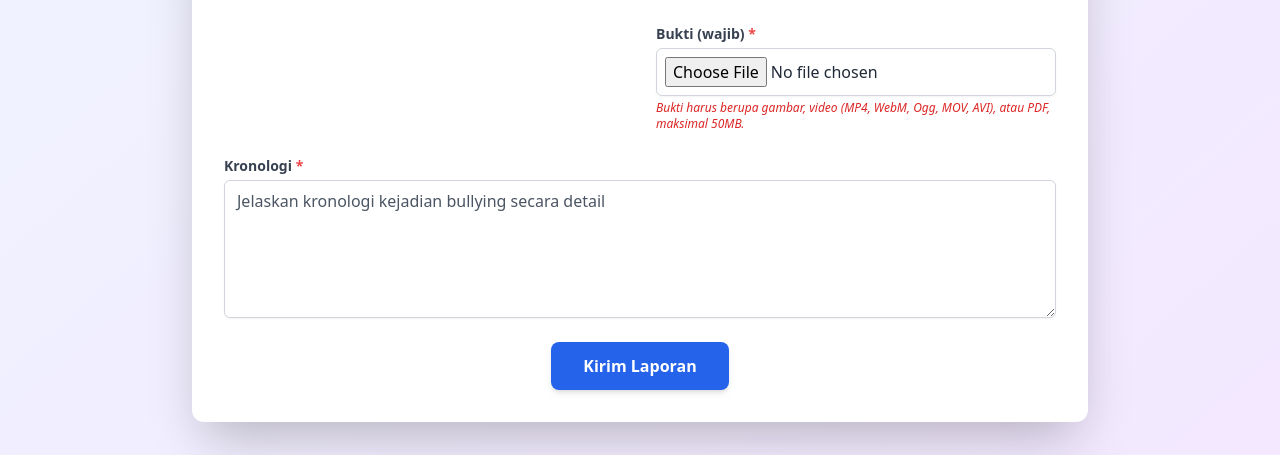
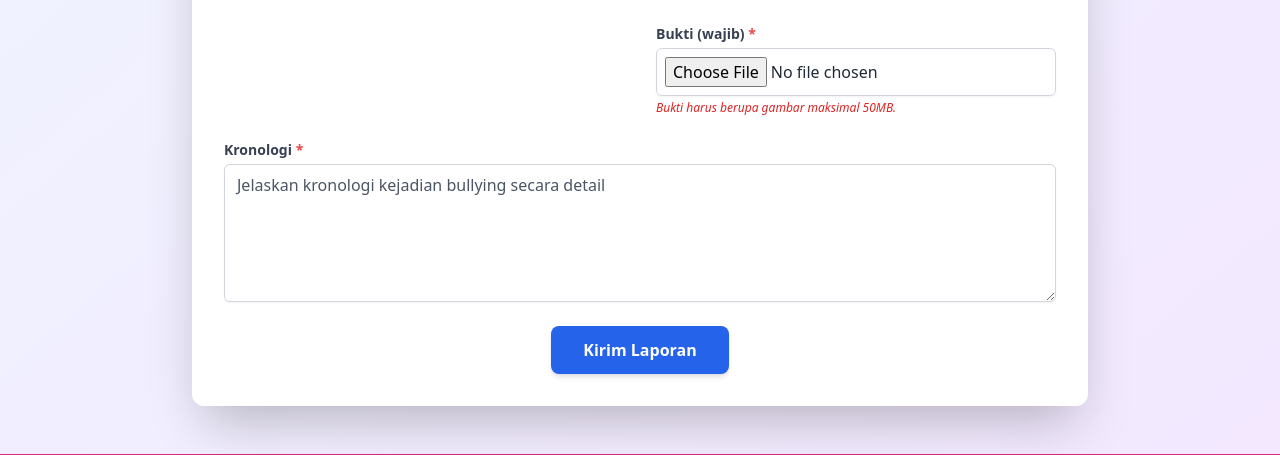
Before and after one commit to Admsrzky/Sistem-Pengaduan-Bullying, a PHP site: page /sipeng/laporan.php in a window 1280 px wide. Shown: the part 738-1193 px from the top of the page. Run offline with PHP 8.4, Linux system fonts and the light colour scheme; a user stored in the database is signed in; data comes from the database, SQL or seed files in the repository; some libraries are stand-ins or nearby versions.

Commit message:
update laporan

```diff
--- a/laporan.php
+++ b/laporan.php
@@ -330,8 +330,7 @@ if ($_SERVER['REQUEST_METHOD'] === 'POST') {
                             class="text-red-500">*</span></label>
                     <input type="file" id="bukti" name="bukti" accept="image/*,video/*,application/pdf" required
                         class="form-input block w-full text-gray-700 p-2 border border-gray-300 rounded-md shadow-sm focus:outline-none focus:ring-2 focus:ring-blue-500 focus:border-blue-500 text-base text-gray-800" />
-                    <p class="text-xs text-red-600 mt-1 italic">Bukti harus berupa gambar, video (MP4, WebM, Ogg, MOV,
-                        AVI), atau PDF, maksimal 50MB.</p>
+                    <p class="text-xs text-red-600 mt-1 italic">Bukti harus berupa gambar maksimal 50MB.</p>
                 </div>
             </div>
 
```
